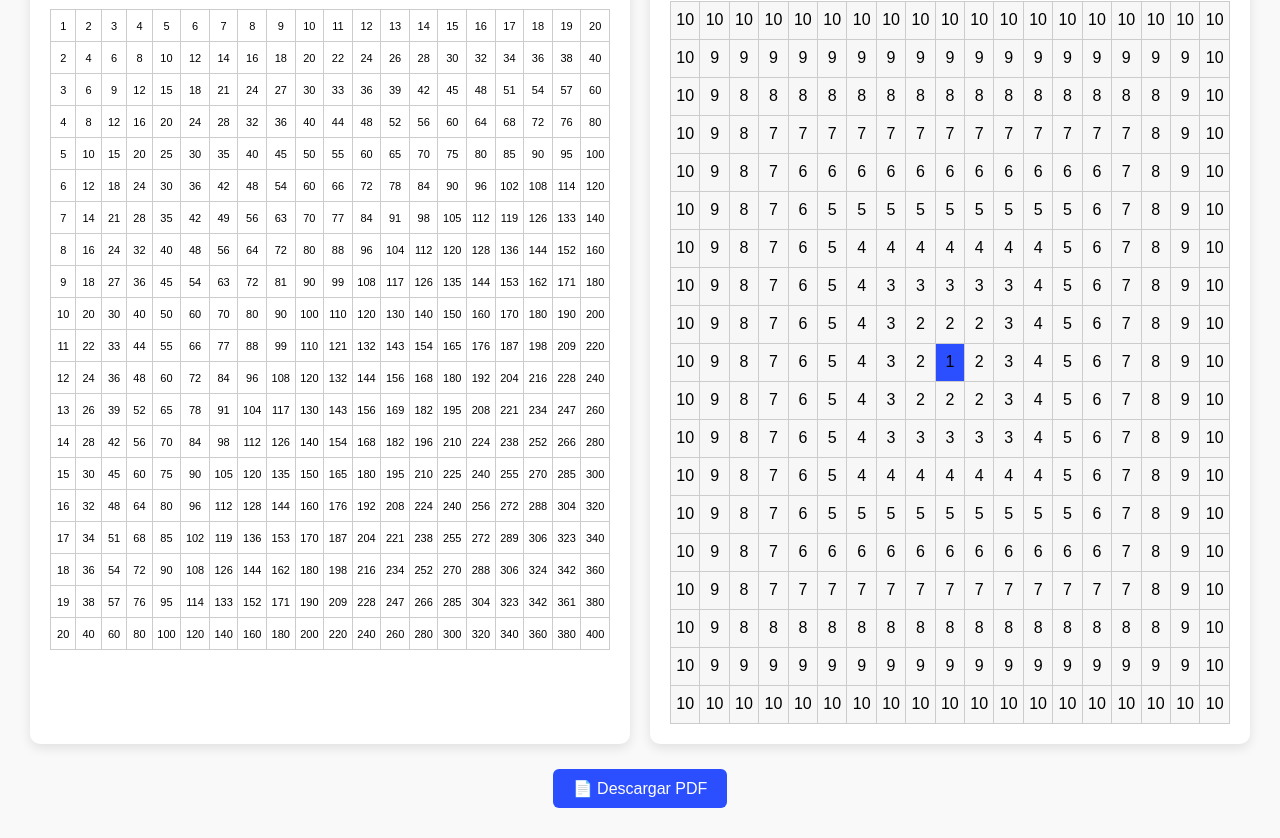
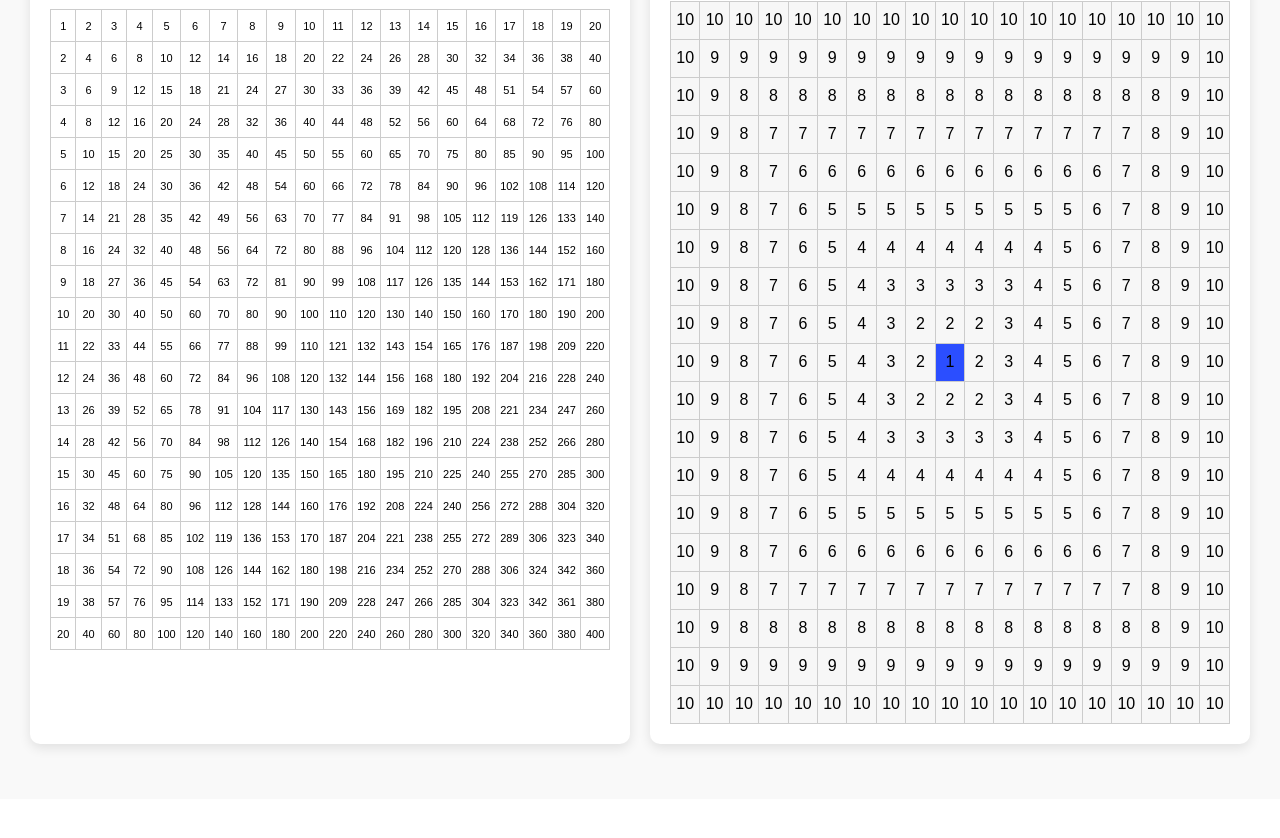
Before and after one commit to TotiManuel/Collatz, a React (Vite) app: page / in a window 1280 px wide. Shown: the part 563-1401 px from the top of the page. After the commit the page ends 1362 px from the top, so only its background shows below. Built offline with nearby package versions, Linux system fonts and the light colour scheme.

Commit message:
Primer Commit

```diff
--- a/src/App.tsx
+++ b/src/App.tsx
@@ -3,52 +3,11 @@ import Collatz from "./components/collatz";
 import TablaPitagoras from "./components/tablaPitagoras";
 import EspiralNumerica from "./components/EspiralNumerica";
 import MultiplosSeparados from "./components/MultiplosSeparados";
-import jsPDF from "jspdf";
-import html2canvas from "html2canvas";
 
 export default function App() {
   const [secuencia, setSecuencia] = useState<number[]>([]);
   const [numeroActual, setNumeroActual] = useState<number | null>(null);
   const tablaRef = useRef<HTMLDivElement>(null);
-
-  const generarPDF = async () => {
-    if (secuencia.length === 0) {
-      alert("Primero genera una secuencia de Collatz.");
-      return;
-    }
-
-    const doc = new jsPDF();
-    doc.setFont("helvetica", "bold");
-    doc.setFontSize(18);
-    doc.text("Conjetura de Collatz y Tabla Pitagórica", 15, 20);
-
-    doc.setFontSize(12);
-    doc.setFont("helvetica", "normal");
-    doc.text(`Número inicial: ${secuencia[0]}`, 15, 35);
-    doc.text(`Longitud de la secuencia: ${secuencia.length}`, 15, 43);
-    doc.text("Secuencia:", 15, 53);
-
-    const textoSecuencia = secuencia.join(" → ");
-    const lineas = doc.splitTextToSize(textoSecuencia, 180);
-    doc.text(lineas, 15, 63);
-
-    doc.text("Tabla pitagórica (resumen):", 15, 100);
-    const multiplos = secuencia
-      .filter((n) => n <= 10)
-      .map((n) => `${n}×${n}=${n * n}`)
-      .join(", ");
-    doc.text(multiplos || "No hay coincidencias pequeñas", 15, 110);
-
-    if (tablaRef.current) {
-      const canvas = await html2canvas(tablaRef.current);
-      const imgData = canvas.toDataURL("image/png");
-      const imgWidth = 180;
-      const imgHeight = (canvas.height * imgWidth) / canvas.width;
-      doc.addImage(imgData, "PNG", 15, 125, imgWidth, imgHeight);
-    }
-
-    doc.save("collatz_pitagoras.pdf");
-  };
 
   return (
     <div style={styles.page}>
@@ -76,10 +35,6 @@ export default function App() {
           <EspiralNumerica secuencia={secuencia} niveles={10} />
         </div>
       </div>
-
-      <button onClick={generarPDF} style={styles.boton}>
-        📄 Descargar PDF
-      </button>
     </div>
   );
 }
```
